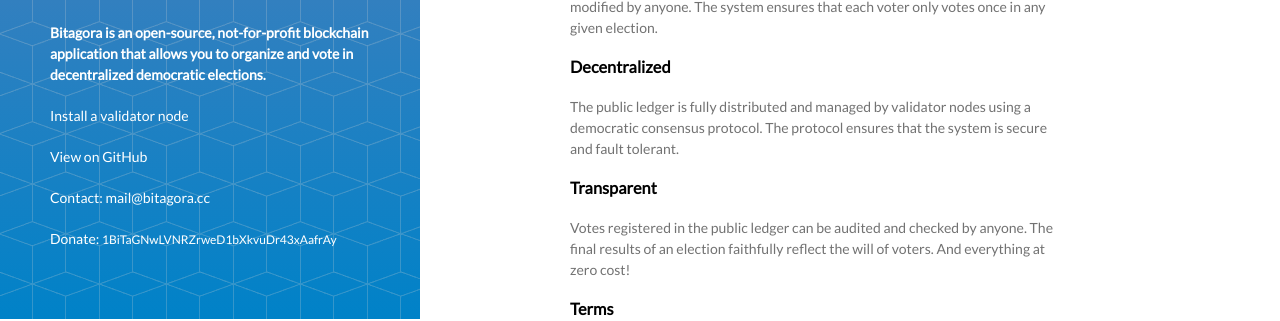
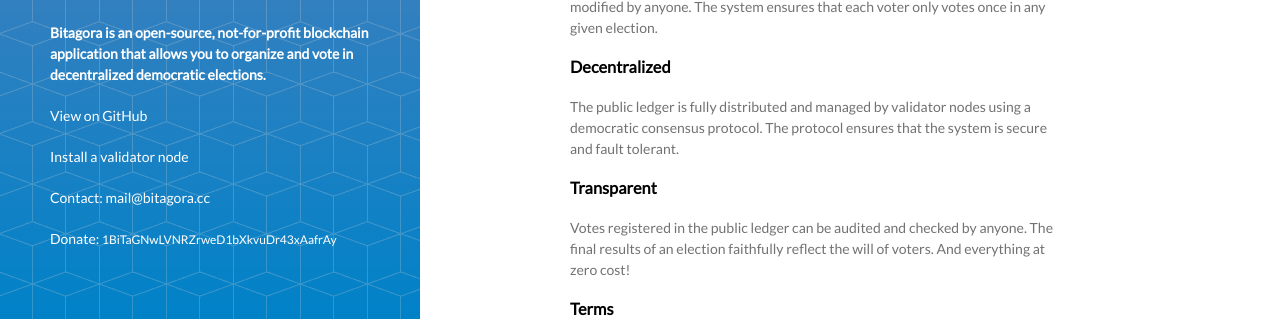
Before and after one commit to Bitagora/bitagora-web, a Jekyll site: the page built from README.md, in a window 1280 px wide. Shown: the part 329-650 px from the top of the page. Built offline with Jekyll 4.4.1, drawn with Linux system fonts in a browser that asks for light colours; some web fonts are replaced; our own code applies the rules of GitHub Pages for plain Markdown files.

Commit message:
Update default.html

```diff
--- a/_layouts/default.html
+++ b/_layouts/default.html
@@ -24,9 +24,9 @@
 
         <h4 style="color: #fff !important; margin-top: 10px">Bitagora is an open-source, not-for-profit blockchain application that allows you to organize and vote in decentralized democratic elections.</h4>
 
+	<p><a href="https://github.com/Bitagora" style="color: #fff !important">View on GitHub</a></p>
+
 	<p><a href="https://github.com/Bitagora/bitagora-node" style="color: #fff !important">Install a validator node</a></p>
-
-	<p><a href="https://github.com/Bitagora" style="color: #fff !important">View on GitHub</a></p>
 
 	<p>Contact:
 	<a href="mailto:mail@bitagora.cc" style="color: #fff !important" target="_blank">mail@bitagora.cc</a>
```
